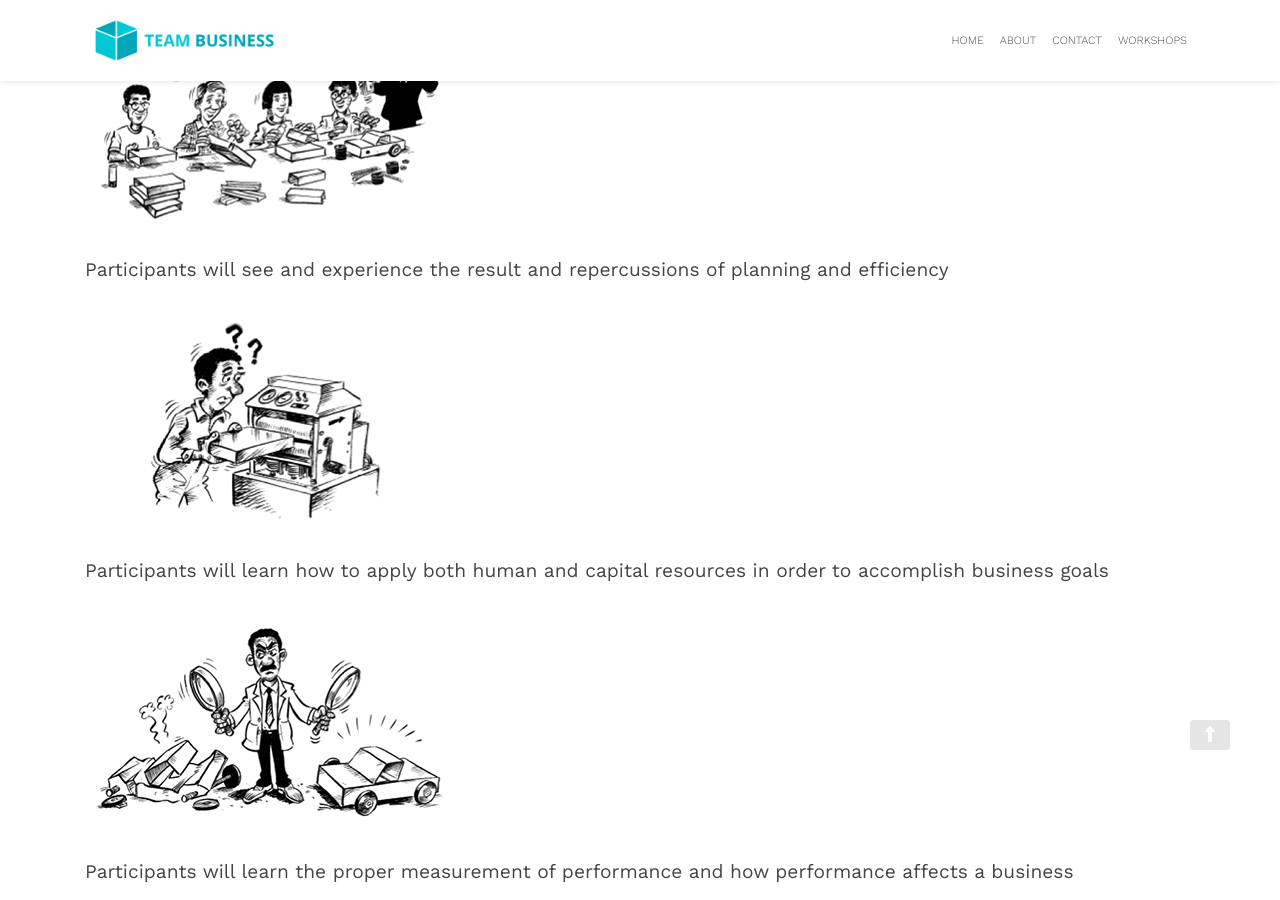
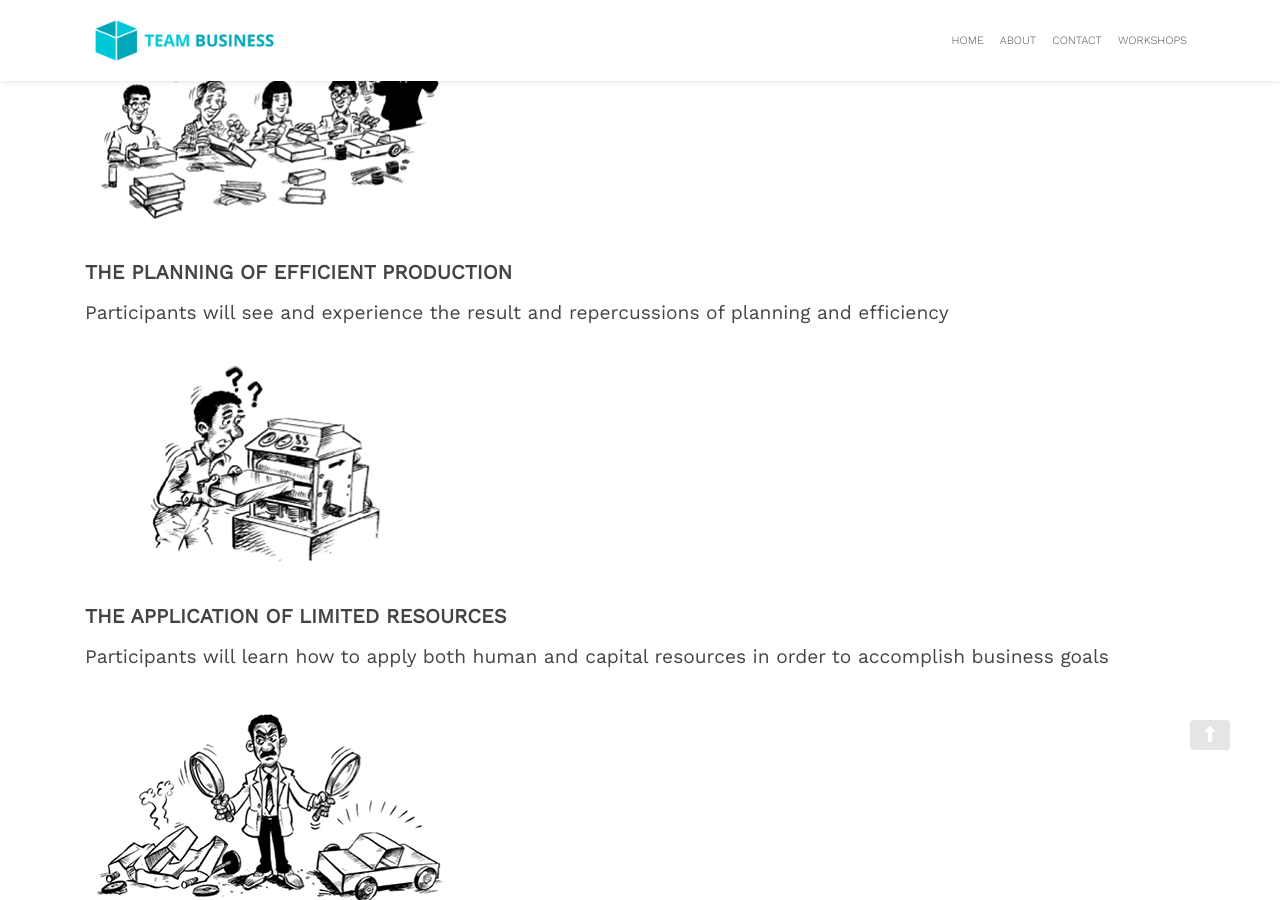
Before and after one commit to zac-heisey/team-business, a Jekyll site: the page built from _pages/car.md, in a window 1280 px wide and 900 px high, scrolled down 1067 px. Built offline with Jekyll 4.4.1, drawn with Linux system fonts in a browser that asks for light colours; nearby versions of some CDN libraries; some of the changed text lies outside the part shown.

Commit message:
Update from Forestry.io Zac Heisey updated _pages/car.md

```diff
--- a/_pages/car.md
+++ b/_pages/car.md
@@ -15,25 +15,27 @@ CAR puts participants in an immersive and competitive environment that gives the
 
 By thinking hard about the critical business inputs of staff, time, resources, information, and processes, participants gain an understanding of how to identify opportunities for improvement within the business. They gain a dramatic appreciation for the relationship between quality, volume, and cost inside a classic business operational structure.
 
-![car program step 1](/assets/images/car-1.png "CAR Program Step 1")
+![car program planning of efficient production](/assets/images/car-1.png "CAR Program: Planning Efficient Production")
 
+### The Planning of Efficient Production
 Participants will see and experience the result and repercussions of planning and efficiency
 
-![car program step 2](/assets/images/car-2.png "CAR Program Step 2")
+![car program application of limited resources](/assets/images/car-2.png "CAR Program: Application of Limited Resources")
 
+### The Application of Limited Resources
 Participants will learn how to apply both human and capital resources in order to accomplish business goals
 
-![car program step 3](/assets/images/car-3.png "CAR Program Step 3")
+![car program concept of benchmarking](/assets/images/car-3.png "CAR Program: Concept of Benchmarking")
 
+### The Concept of Benchmarking
 Participants will learn the proper measurement of performance and how performance affects a business
 
-![car program step 4](/assets/images/car-4.png "CAR Program Step 4")
+![car program understanding causality](/assets/images/car-4.png "CAR Program: Understanding of Causality")
 
+### An Understanding of Causality
 Participants experience the relationship between decisions made, and outcomes realized
 
-***
-
-### No One Gets to Hide in a Team Business Workshop
+## No One Gets to Hide in a Team Business Workshop
 
 Participants will inevitably discover things about their behavior under stress and their innate abilities, all cultivated in a safe and supportive learning environment. Participants will have an intense--yet fun--experience whose impact goes beyond just learning, and into self discovery. Students come away with many important experiences.
 
```
